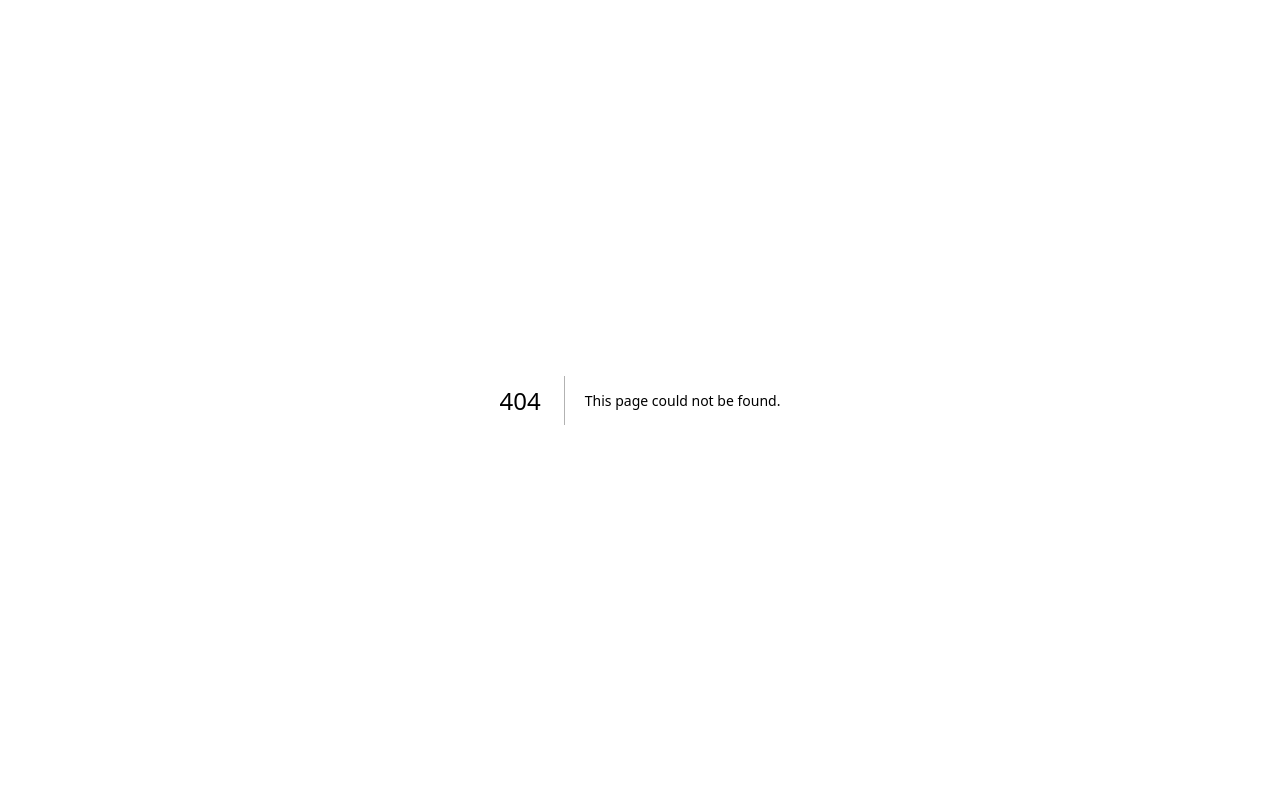
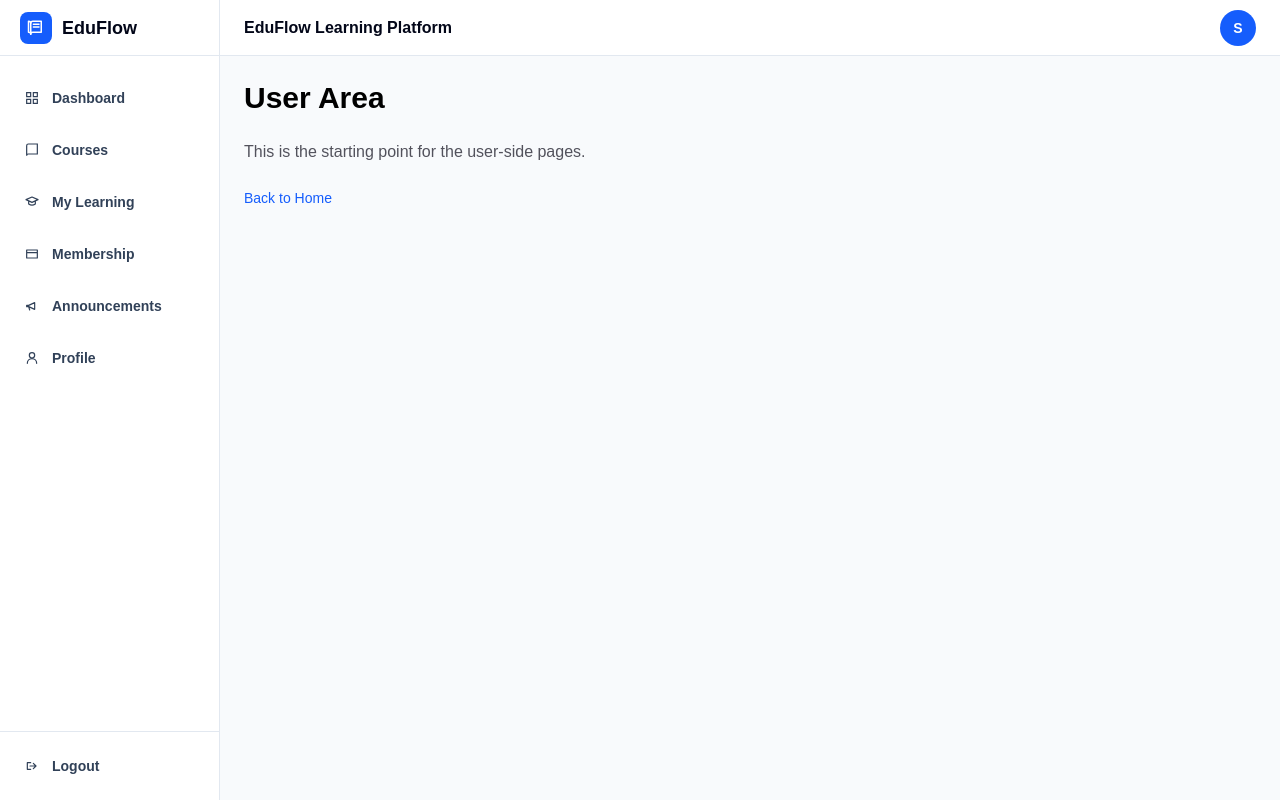
Before and after one commit to SiddharthaDhakal2/EduFlow, a Next.js app in the folder frontend/: page /user in a window 1280 px wide. Before the commit this address had no page. Built offline with nearby package versions, Linux system fonts and the light colour scheme.

Commit message:
Add user page

```diff
--- /dev/null
+++ b/frontend/app/(dashboard)/user/page.tsx
@@ -0,0 +1,15 @@
+import Link from "next/link";
+
+export default function UserPage() {
+  return (
+    <div className="flex flex-col items-start gap-6">
+      <h1 className="text-3xl font-semibold text-black dark:text-zinc-50">User Area</h1>
+      <p className="text-zinc-600 dark:text-zinc-400">This is the starting point for the user-side pages.</p>
+      <div className="flex gap-3">
+        <Link href="/" className="text-sm font-medium text-blue-600">
+          Back to Home
+        </Link>
+      </div>
+    </div>
+  );
+}
```
